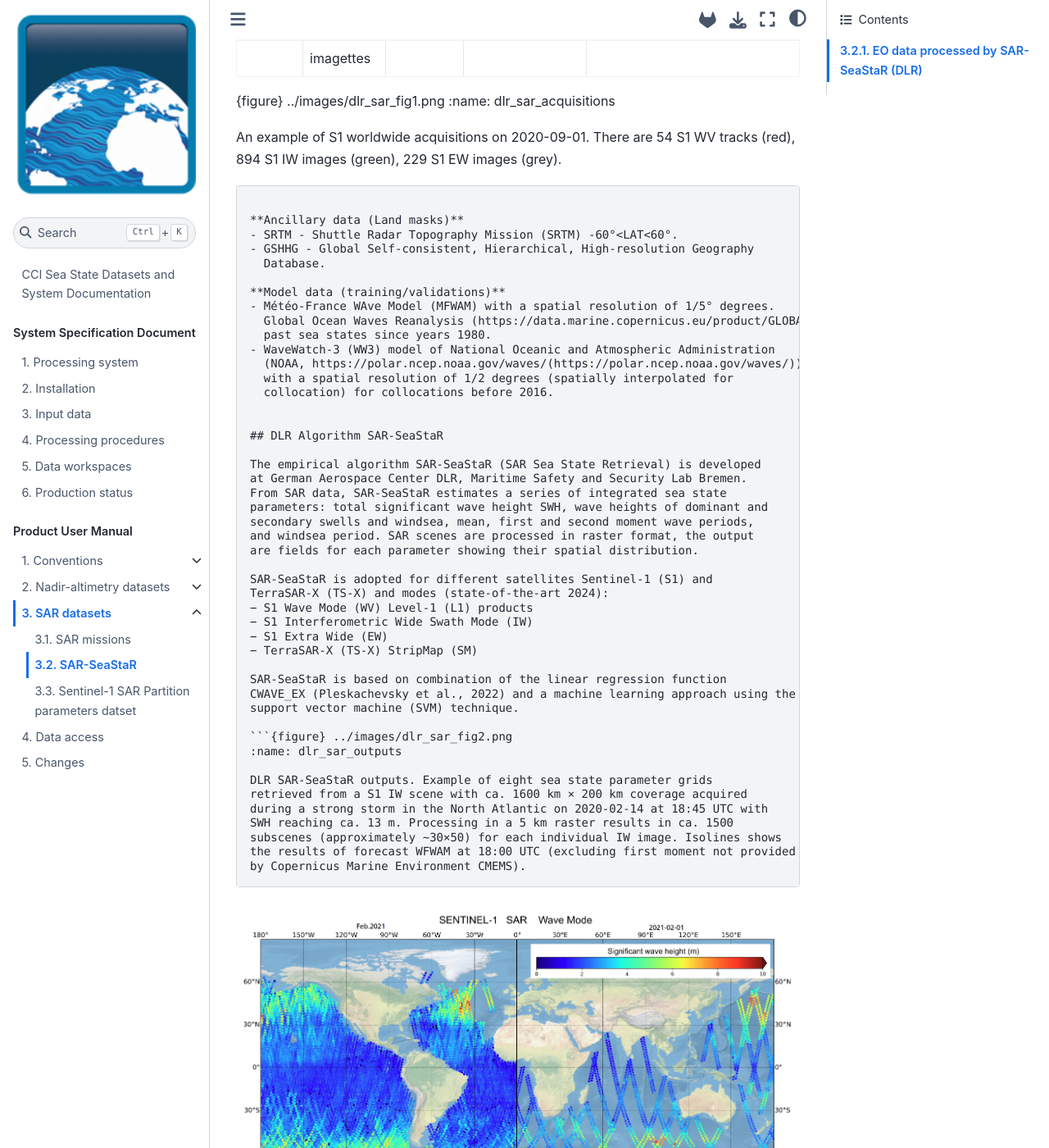
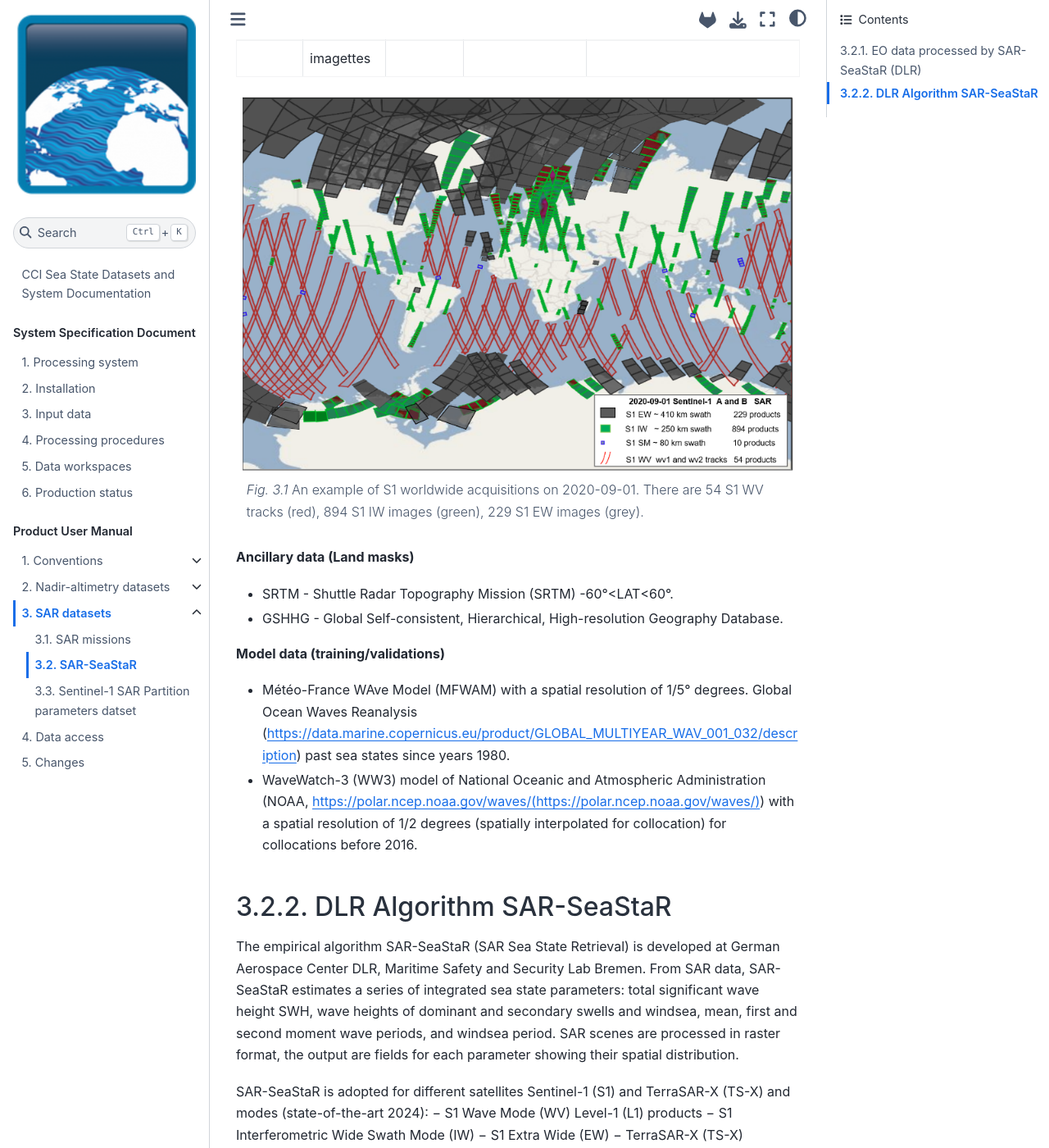
Before and after one commit to umr-lops/cci-seastate-pum, a Jupyter Book: the page built from sar/SAR-SeaStaR.md, in a window 1280 px wide and 1400 px high, scrolled down 866 px. Shown: the whole window at 82% size. Built offline with Jupyter Book 1.0.4 settings and Sphinx 7.4.7 and the Sphinx Book theme 1.1.4, drawn with Linux system fonts in a browser that asks for light colours; some of the changed text lies outside the part shown.

Commit message:
Update file SAR-SeaStaR.md

````diff
--- a/sar/SAR-SeaStaR.md
+++ b/sar/SAR-SeaStaR.md
@@ -23,7 +23,7 @@ The VV or HH polarization data were used, with priority to VV products for S1 IW
 ```
 
 
-{figure} ../images/dlr_sar_fig1.png
+```{figure} ../images/dlr_sar_fig1.png
 :name: dlr_sar_acquisitions
 
 An example of S1 worldwide acquisitions on 2020-09-01. There are 54 S1 WV tracks (red), 894 S1 IW images (green), 229 S1 EW images (grey).
````
